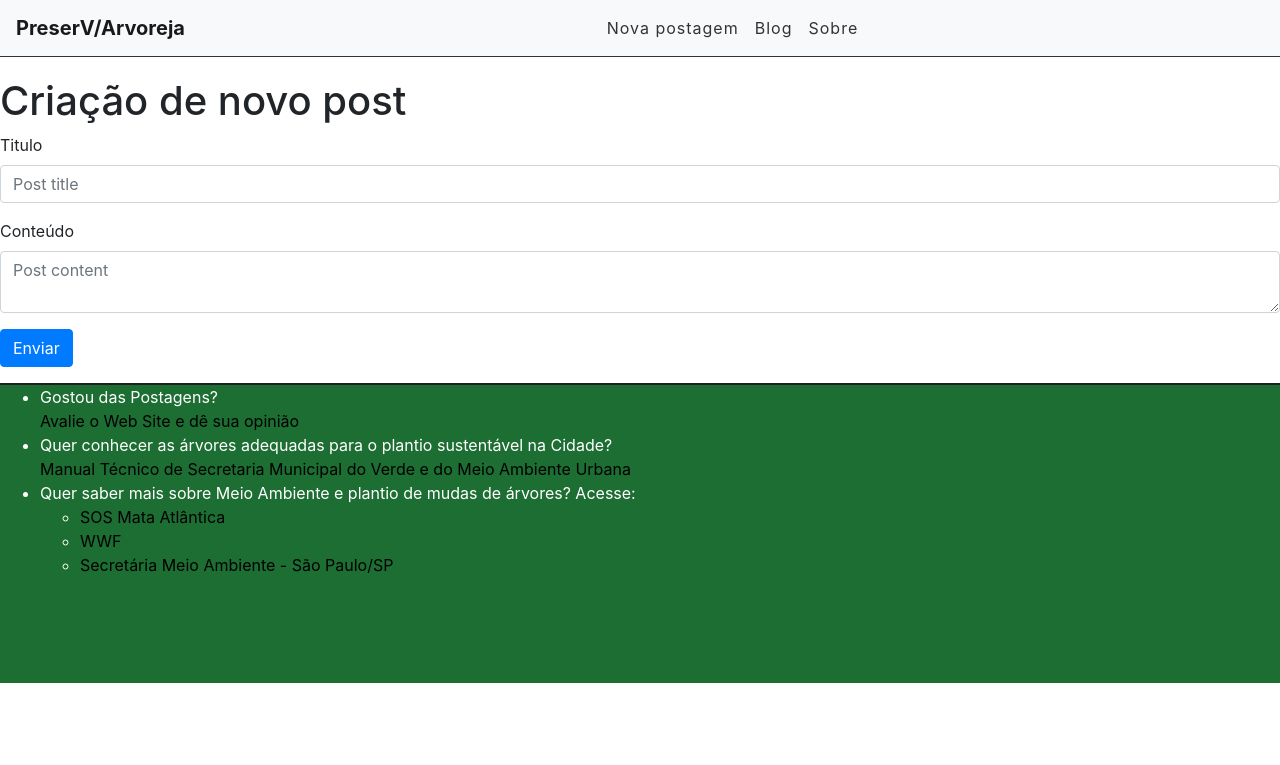
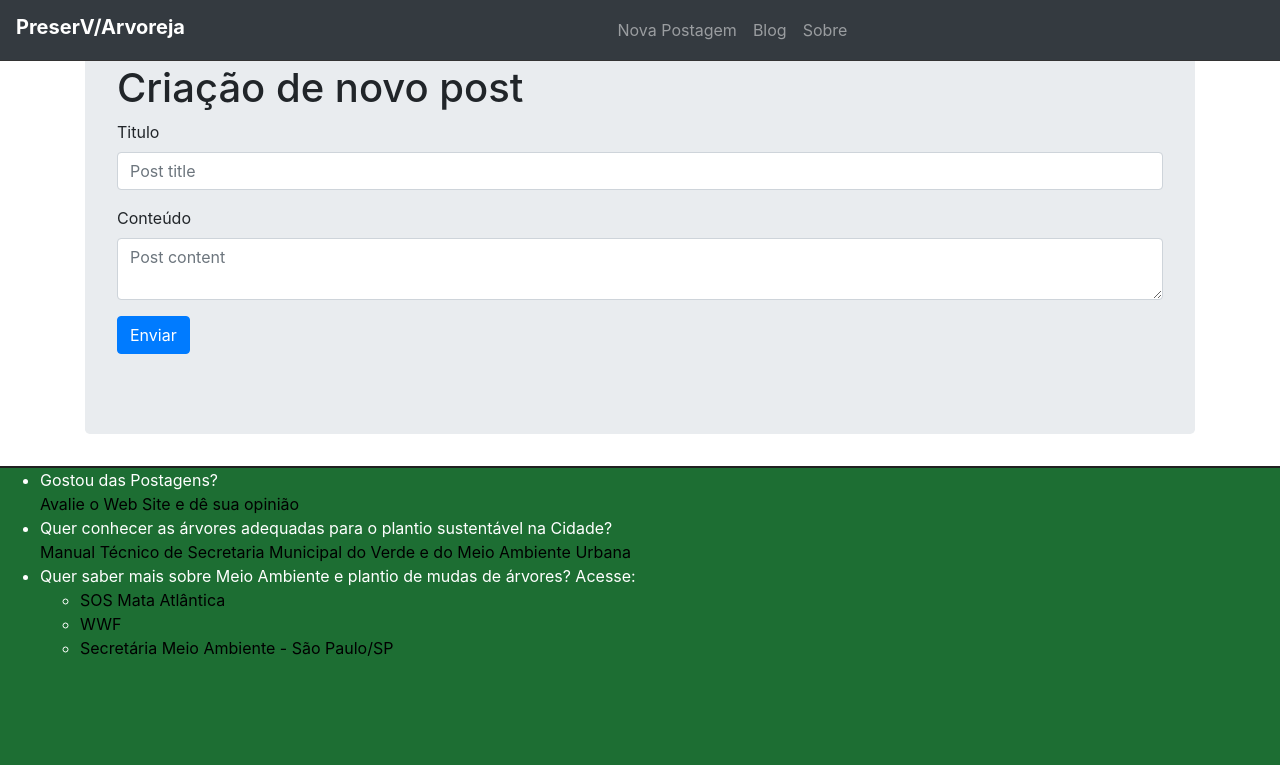
Before and after one commit to edimichaellima/blog, a Flask app: page /create in a window 1280 px wide. Shown: the top 765 px of the page. Run offline with Flask 2, Linux system fonts and the light colour scheme; some libraries are stand-ins or nearby versions.

Commit message:
Ajuste navbar

```diff
--- a/templates/base.html
+++ b/templates/base.html
@@ -13,43 +13,47 @@
   </head>
   <body>
     <div class="container-fluid">
-        <nav class="navbar navbar-expand-lg navbar-light bg-light">
-                <a class="navbar-brand" href="{{ url_for('index')}}">PreserV/Arvoreja</a>
-                <button class="navbar-toggler" type="button" data-toggle="collapse" data-target="#navbarSupportedContent" aria-controls="navbarSupportedContent" aria-expanded="false" aria-label="Toggle navigation">
-                    <span class="navbar-toggler-icon"></span>
-                </button>
-            <div class="collapse navbar-collapse" id="navbarNav">
+        <div class="header clearfix">
+            <nav class="navbar navbar-expand-md navbar-dark fixed-top bg-dark">
+                <h3 class="text-muted"><a class="navbar-brand" href="{{ url_for('index')}}">PreserV/Arvoreja</a></h3>
+                <div class="collapse navbar-collapse" id="navbarCollapse">
                       <ul class="navbar-nav">
-                    <li class="nav-item">
-                        <a class="nav-link" href="{{url_for('create')}}">Nova postagem</a>
-                    </li>
-                    <li class="nav-item">
-                        <a class="nav-link" href="{{url_for('inicial')}}">Blog</a>
-                    </li>
-                    <li class="nav-item">
-                        <a class="nav-link" href="#">Sobre</a>
-                    </li>
+                        <li class="nav-item text-muted"><a class="nav-link" href="{{url_for('create')}}">Nova Postagem</a></li>
+                        <li class="nav-item text-muted"><a class="nav-link" href="{{url_for('inicial')}}">Blog</a></li>
+                        <li class="nav-item text-muted"><a class="nav-link" href="#">Sobre</a></li>
                       </ul>
                 </div>
             </nav>
+        </div>
+
+        <main role="main" class="container">
+          <div class="jumbotron">
             {% block content %} {% endblock %}
           </div>
+        </main>
+
+
             <footer>
-                <div>
                 <ul>
                     <li>Gostou das Postagens?</li>
-                        <a href="https://forms.office.com/r/f2ScGWrrii" >Avalie o Web Site e dê sua opinião</a>
+                        <a href="https://forms.office.com/r/f2ScGWrrii">Avalie o Web Site e dê sua opinião</a>
                     <li>Quer conhecer as árvores adequadas para o plantio sustentável na Cidade?</li>
                         <a href="https://www.prefeitura.sp.gov.br/cidade/secretarias/upload/meio_ambiente/MARBOURB.pdf">Manual Técnico de Secretaria Municipal do Verde e do Meio Ambiente Urbana</a>
                     <li>Quer saber mais sobre Meio Ambiente e plantio de mudas de árvores? Acesse:</li>
                         <ul>
-                                <li><a href="https://www.sosma.org.br/">SOS Mata Atlântica</a></li>
-                                <li><a href="https://www.wwf.org.br/">WWF</a></li>
-                                <li><a href="https://www.prefeitura.sp.gov.br/cidade/secretarias/meio_ambiente/parques/index.php?p=284396">Secretária Meio Ambiente - São Paulo/SP</a></li>
+                            <li>
+                                <a href="https://www.sosma.org.br/">SOS Mata Atlântica</a>
+                            </li>
+                            <li>
+                                <a href="https://www.wwf.org.br/">WWF</a>
+                            </li>
+                            <li>
+                                <a href="https://www.prefeitura.sp.gov.br/cidade/secretarias/meio_ambiente/parques/index.php?p=284396">Secretária Meio Ambiente - São Paulo/SP</a>
+                            </li>
                         </ul>
                 </ul>
-                </div>
             </footer>
+
     </div>
 
     <!-- Optional JavaScript -->
```
Lines whose indentation alone changed are shown as unchanged.
